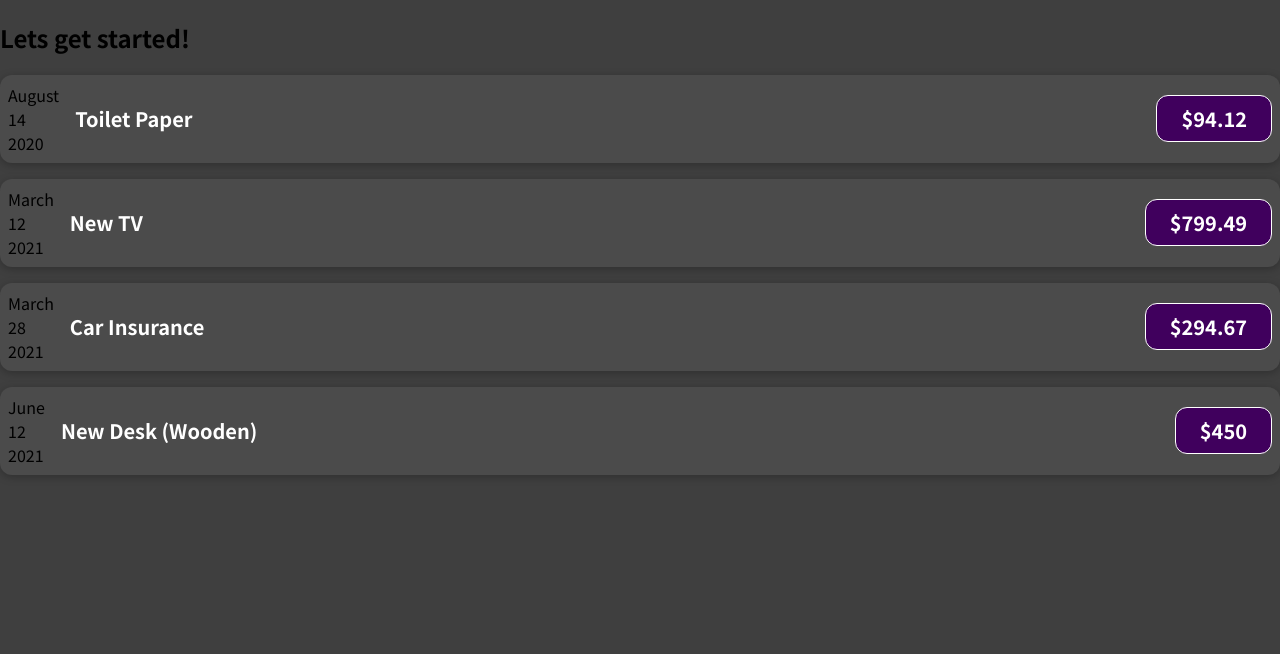
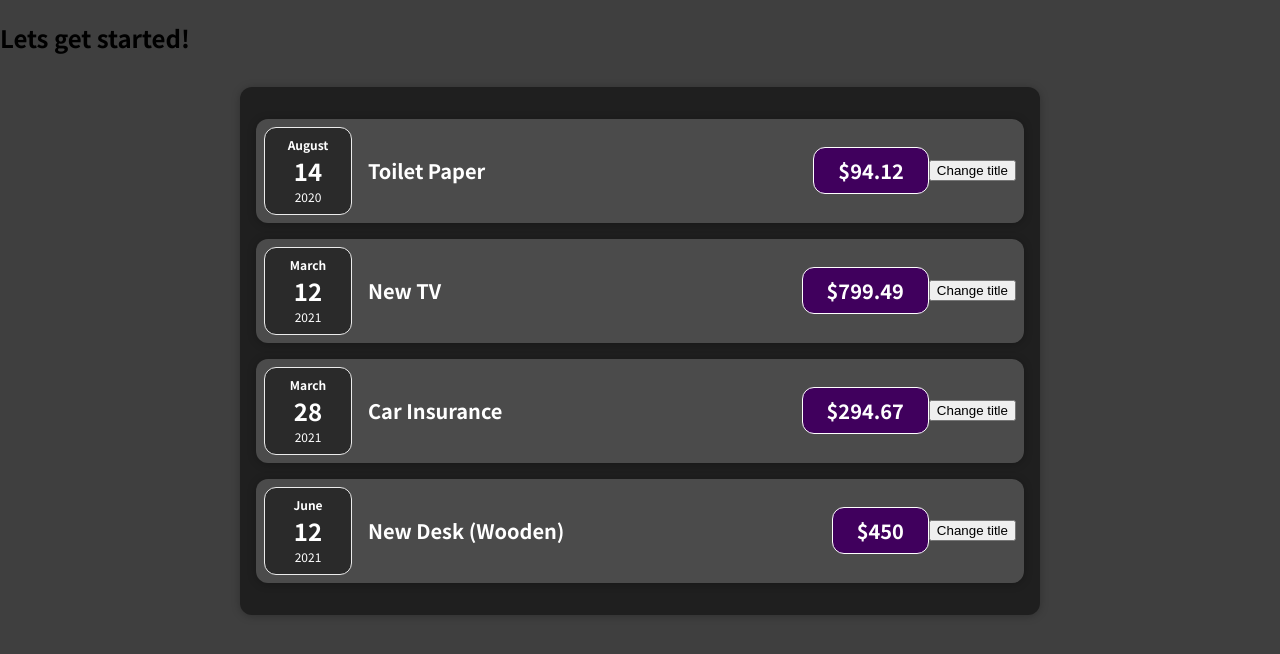
Before and after one commit to SergikEnergy/react-shwarzmuller, a React (Vite) app in the folder first-part/: page / in a window 1280 px wide. Shown: the top 654 px of the page. Built offline with nearby package versions, Linux system fonts and the light colour scheme.

Commit message:
feat: children props try and add useState start

```diff
--- a/first-part/src/App.jsx
+++ b/first-part/src/App.jsx
@@ -1,14 +1,11 @@
-import ExpenseItem from './components/ExpenseItem';
 import items from './utils/data';
+import Expenses from './components/Expenses/Expenses';
 
 function App() {
   return (
     <div>
       <h2>Lets get started!</h2>
-      <ExpenseItem title={items[0].title} amount={items[0].amount} date={items[0].date} />
-      <ExpenseItem title={items[1].title} amount={items[1].amount} date={items[1].date} />
-      <ExpenseItem title={items[2].title} amount={items[2].amount} date={items[2].date} />
-      <ExpenseItem title={items[3].title} amount={items[3].amount} date={items[3].date} />
+      <Expenses items={items} />
     </div>
   );
 }
--- a/first-part/src/components/ExpenseDate.jsx
+++ /dev/null
@@ -1,11 +0,0 @@
-function ExpenseDate({ date }) {
-  return (
-    <div className=''>
-      <div className=''>{date.toLocaleString('en-US', { month: 'long' })}</div>
-      <div className=''>{date.toLocaleString('en-US', { day: '2-digit' })}</div>
-      <div className=''>{date.getFullYear()}</div>
-    </div>
-  );
-}
-
-export default ExpenseDate;
--- a/first-part/src/components/ExpenseItem.jsx
+++ /dev/null
@@ -1,17 +0,0 @@
-import ExpenseDate from './ExpenseDate';
-import './ExpenseItem.css';
-
-function ExpenseItem({ date, amount, title }) {
-  return (
-    <div className='expense-item'>
-      <ExpenseDate date={date} />
-
-      <div className='expense-item__description'>
-        <h2> {title}</h2>
-        <div className='expense-item__price'>${amount}</div>
-      </div>
-    </div>
-  );
-}
-
-export default ExpenseItem;
--- /dev/null
+++ b/first-part/src/components/Expenses/ExpenseDate.css
@@ -0,0 +1,26 @@
+.expense-date {
+  display: flex;
+  flex-direction: column;
+  width: 5.5rem;
+  height: 5.5rem;
+  border: 1px solid #ececec;
+  background-color: #2a2a2a;
+  color: white;
+  border-radius: 12px;
+  align-items: center;
+  justify-content: center;
+}
+
+.expense-date__month {
+  font-size: 0.75rem;
+  font-weight: bold;
+}
+
+.expense-date__year {
+  font-size: 0.75rem;
+}
+
+.expense-date__day {
+  font-size: 1.5rem;
+  font-weight: bold;
+}
--- /dev/null
+++ b/first-part/src/components/Expenses/ExpenseDate.jsx
@@ -0,0 +1,13 @@
+import './ExpenseDate.css';
+
+function ExpenseDate({ date }) {
+  return (
+    <div className='expense-date'>
+      <div className='expense-date__month'>{date.toLocaleString('en-US', { month: 'long' })}</div>
+      <div className='expense-date__day'>{date.toLocaleString('en-US', { day: '2-digit' })}</div>
+      <div className='expense-date__year'>{date.getFullYear()}</div>
+    </div>
+  );
+}
+
+export default ExpenseDate;
--- a/first-part/src/components/ExpenseItem.css
+++ b/first-part/src/components/Expenses/ExpenseItem.css
@@ -2,10 +2,8 @@
   display: flex;
   justify-content: space-between;
   align-items: center;
-  box-shadow: 0 2px 8px rgba(0, 0, 0, 0.25);
   padding: 0.5rem;
   margin: 1rem 0;
-  border-radius: 12px;
   background-color: #4b4b4b;
 }
 
--- /dev/null
+++ b/first-part/src/components/Expenses/ExpenseItem.jsx
@@ -0,0 +1,27 @@
+import { useState } from 'react';
+
+import ExpenseDate from './ExpenseDate';
+import Card from '../UI/Card';
+import './ExpenseItem.css';
+
+function ExpenseItem({ date, amount, title }) {
+  const [titleValue, setTitleValue] = useState(title);
+
+  const clickHandler = () => {
+    setTitleValue('new Value');
+  };
+
+  return (
+    <Card className='expense-item'>
+      <ExpenseDate date={date} />
+
+      <div className='expense-item__description'>
+        <h2> {titleValue}</h2>
+        <div className='expense-item__price'>${amount}</div>
+      </div>
+      <button onClick={clickHandler}>Change title</button>
+    </Card>
+  );
+}
+
+export default ExpenseItem;
--- /dev/null
+++ b/first-part/src/components/Expenses/Expenses.css
@@ -0,0 +1,9 @@
+.expenses {
+  padding: 1rem;
+  background-color: rgb(31, 31, 31);
+  margin: 2rem auto;
+  width: 50rem;
+  max-width: 95%;
+  border-radius: 12px;
+  box-shadow: 0 1px 8px rgba(0, 0, 0, 0.25);
+}
--- /dev/null
+++ b/first-part/src/components/Expenses/Expenses.jsx
@@ -0,0 +1,16 @@
+import ExpenseItem from './ExpenseItem';
+import Card from '../UI/Card';
+import './Expenses.css';
+
+function Expenses({ items }) {
+  return (
+    <Card className='expenses'>
+      <ExpenseItem title={items[0].title} amount={items[0].amount} date={items[0].date} />
+      <ExpenseItem title={items[1].title} amount={items[1].amount} date={items[1].date} />
+      <ExpenseItem title={items[2].title} amount={items[2].amount} date={items[2].date} />
+      <ExpenseItem title={items[3].title} amount={items[3].amount} date={items[3].date} />
+    </Card>
+  );
+}
+
+export default Expenses;
--- /dev/null
+++ b/first-part/src/components/UI/Card.css
@@ -0,0 +1,4 @@
+.card {
+  border-radius: 12px;
+  box-shadow: 0 1px 8px rgba(0, 0, 0, 0.25);
+}
--- /dev/null
+++ b/first-part/src/components/UI/Card.jsx
@@ -0,0 +1,9 @@
+import './Card.css';
+
+const Card = (props) => {
+  const classes = 'card ' + props.className;
+
+  return <div className={classes}>{props.children}</div>;
+};
+
+export default Card;
```
